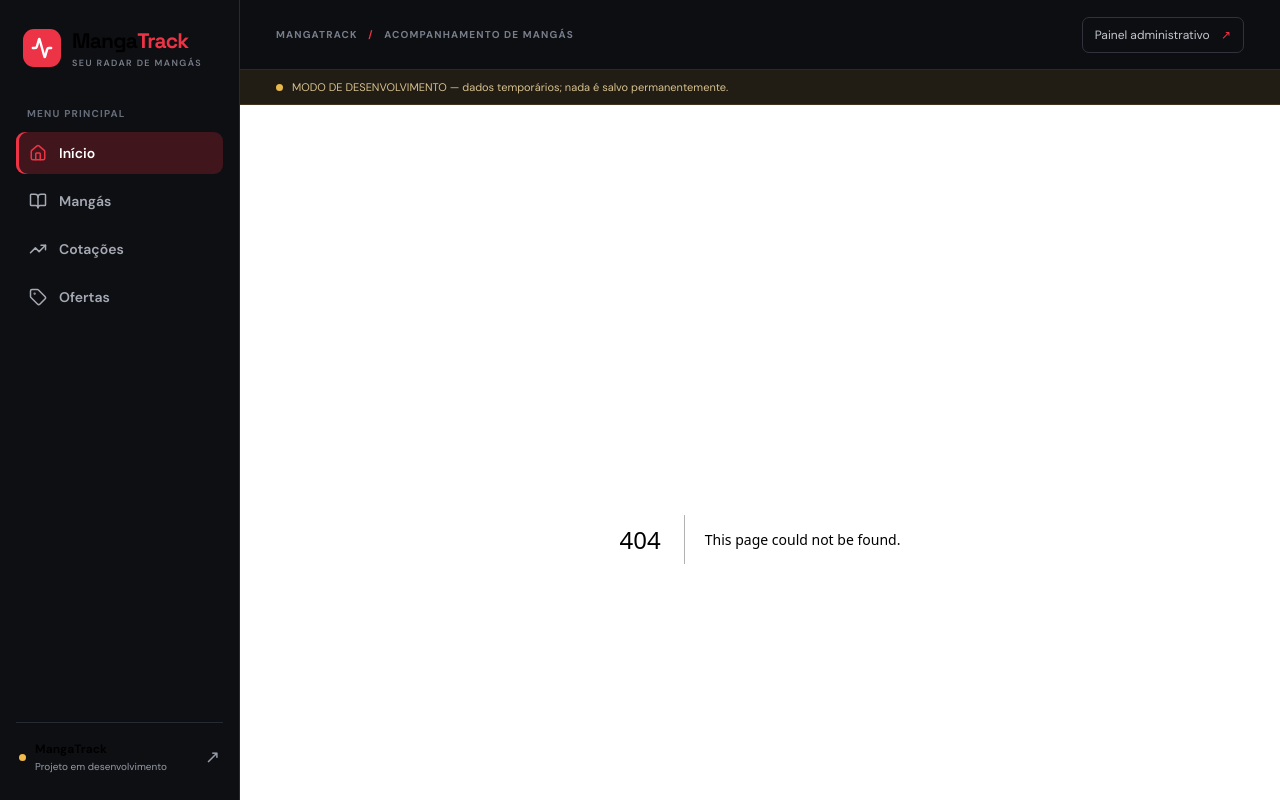
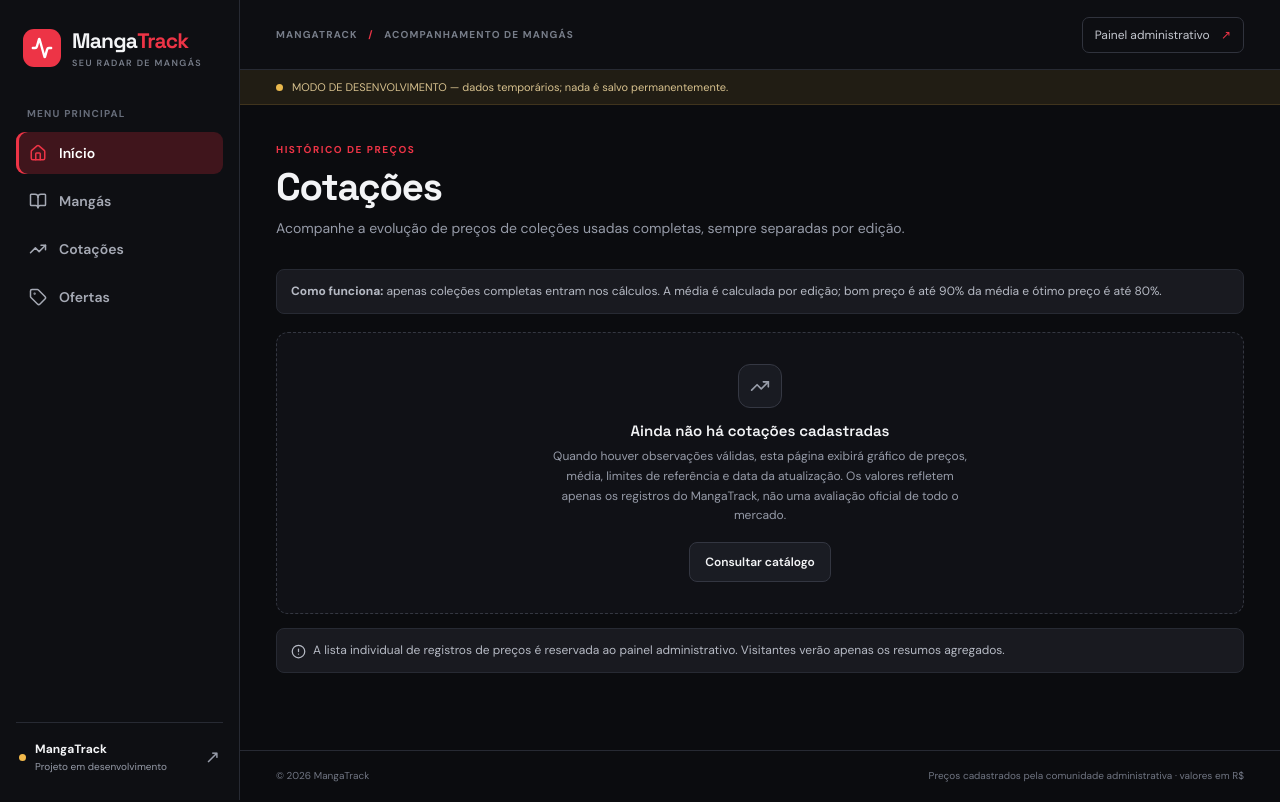
Before and after one commit to plpa12/MangaTrack, a Next.js app: page /quotations in a window 1280 px wide. Before the commit this address had no page. Shown: the top 802 px of the page. Built offline with nearby package versions, Linux system fonts and the light colour scheme.

Commit message:
feat: add quotations overview and rules

```diff
--- /dev/null
+++ b/app/quotations/page.tsx
@@ -0,0 +1,11 @@
+import Link from "next/link";
+import { AlertCircle, TrendingUp } from "lucide-react";
+
+export default function QuotationsPage() {
+  return <div>
+    <div className="page-heading"><div><span className="eyebrow">HISTÓRICO DE PREÇOS</span><h1>Cotações</h1><p>Acompanhe a evolução de preços de coleções usadas completas, sempre separadas por edição.</p></div></div>
+    <div className="notice"><strong>Como funciona:</strong> apenas coleções completas entram nos cálculos. A média é calculada por edição; bom preço é até 90% da média e ótimo preço é até 80%.</div>
+    <div className="empty-state"><span className="empty-icon"><TrendingUp size={20}/></span><h3>Ainda não há cotações cadastradas</h3><p>Quando houver observações válidas, esta página exibirá gráfico de preços, média, limites de referência e data da atualização. Os valores refletem apenas os registros do MangaTrack, não uma avaliação oficial de todo o mercado.</p><Link href="/mangas" className="button">Consultar catálogo</Link></div>
+    <div className="notice" style={{marginTop:14}}><AlertCircle size={15} style={{display:"inline",verticalAlign:"middle",marginRight:7}}/>A lista individual de registros de preços é reservada ao painel administrativo. Visitantes verão apenas os resumos agregados.</div>
+  </div>;
+}
```
